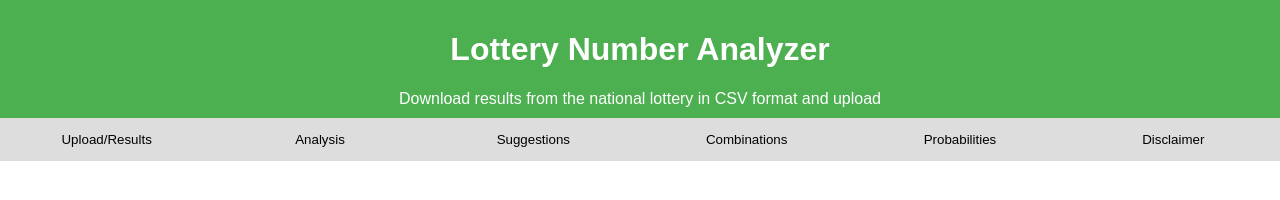
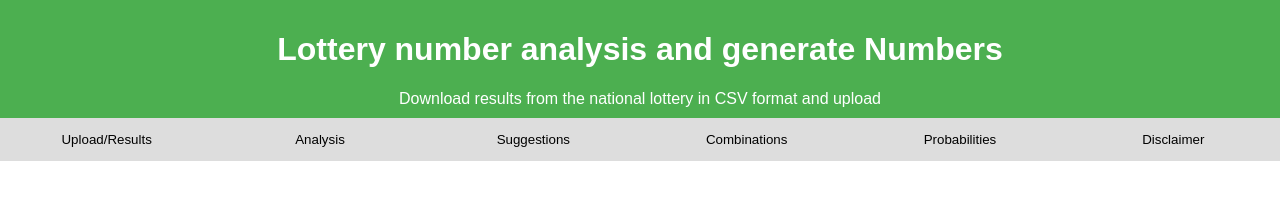
Before and after one commit to andy6679/Lottery-analysis-and-generate-numbers, a plain HTML site: page index.html in a window 1280 px wide. Drawn offline with nearby package versions, Linux system fonts and the light colour scheme.

Commit message:
Update index.html

```diff
--- a/index.html
+++ b/index.html
@@ -18,7 +18,7 @@
 </head>
 <body>
     <header>
-        <h1>Lottery Number Analyzer </h1>
+        <h1>Lottery number analysis and generate Numbers  </h1>
         Download results from the national lottery in CSV format and upload
     </header>
     <div class="tabs">
```
